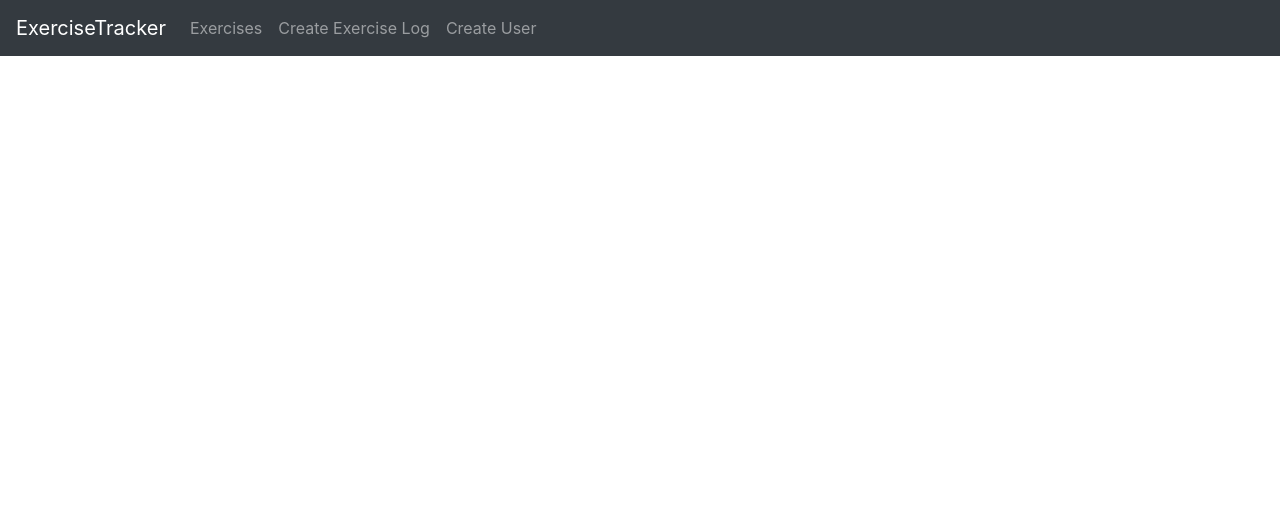
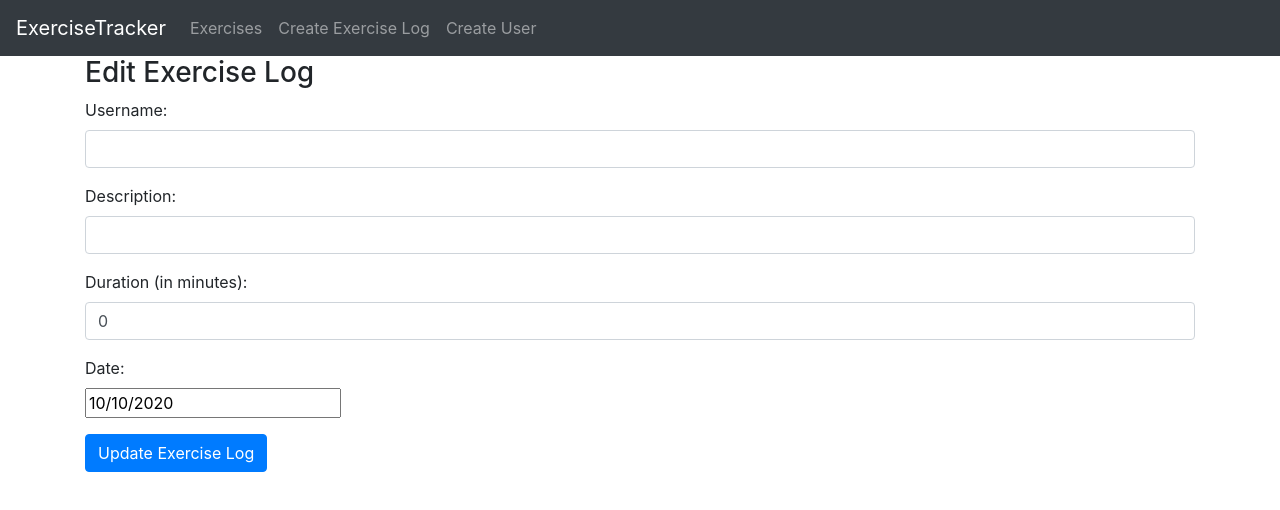
Before and after one commit to saadusufzai/MERN-Stack-Exercise-Tracker-App, a React (Create React App) app in the folder frontend/: page /edit/1 in a window 1280 px wide. Shown: the top 510 px of the page. Built offline with nearby package versions, Linux system fonts and the light colour scheme; no server answers.

Commit message:
Update EditExercise.jsx

```diff
--- a/frontend/src/components/exercise/EditExercise.jsx
+++ b/frontend/src/components/exercise/EditExercise.jsx
@@ -1,11 +1,115 @@
-import React from 'react'
+import React, { useEffect } from "react";
+import { useState } from "react";
+import DatePicker from "react-datepicker";
+import axois from "axios";
+import { useParams } from "react-router-dom";
+
+import "react-datepicker/dist/react-datepicker.css";
 
 const EditExercise = () => {
-    return (
-        <div>
+  const [username, setUsername] = useState("");
+  const [description, setDescription] = useState("");
+  const [duration, setDuratioon] = useState(0);
+  const [date, setDate] = useState(new Date());
+  const param = useParams().id;
+  useEffect(() => {
+    axois
+      .get(`http://localhost:5000/exercises/${param}`)
+      .then((res) => {
+        const data = res.data;
+        console.log(data.username);
+        setDescription(data.description);
+        setDate(new Date(data.date));
+        setDuratioon(data.duration);
+        setUsername(data.username);
+      })
+      .catch((err) => console.log(err));
+  }, [param]);
 
+  const onChangeUsername = (e) => {
+    setUsername(e.target.value);
+  };
+
+  const onChangeDescription = (e) => {
+    setDescription(e.target.value);
+  };
+
+  const onChangeDuration = (e) => {
+    setDuratioon(e.target.value);
+  };
+
+  const onChangeDate = (date) => {
+    setDate(date);
+  };
+
+  const submit = (e) => {
+    e.preventDefault();
+
+    const exercise = {
+      username,
+      description,
+      duration,
+      date,
+    };
+    console.log(exercise);
+    axois
+      .post(`http://localhost:5000/exercises/update/${param}`, exercise)
+      .then((res) => console.log(res.data));
+    alert("Exercise Updated Successfully !");
+    window.location = "/";
+  };
+
+  return (
+    <div>
+      <h3>Edit Exercise Log</h3>
+      <form onSubmit={submit}>
+        <div className="form-group">
+          <label htmlFor="Username">Username: </label>
+          <input
+            required
+            className="form-control"
+            value={username}
+            onChange={(e) => onChangeUsername(e)}
+          ></input>
         </div>
-    )
-}
+        <div className="form-group">
+          <label>Description: </label>
+          <input
+            type="text"
+            required
+            value={description}
+            onChange={(e) => onChangeDescription(e)}
+            className="form-control"
+          />
+        </div>
+        <div className="form-group">
+          <label>Duration (in minutes): </label>
+          <input
+            type="text"
+            value={duration}
+            onChange={(e) => onChangeDuration(e)}
+            className="form-control"
+          />
+        </div>
+        <div className="form-group">
+          <label>Date: </label>
+          <div>
+            <DatePicker
+              selected={date}
+              onChange={(date) => onChangeDate(date)}
+            />
+          </div>
+        </div>
+        <div className="form-group">
+          <input
+            type="submit"
+            value="Update Exercise Log"
+            className="btn btn-primary"
+          />
+        </div>
+      </form>
+    </div>
+  );
+};
 
-export default EditExercise
+export default EditExercise;
```
